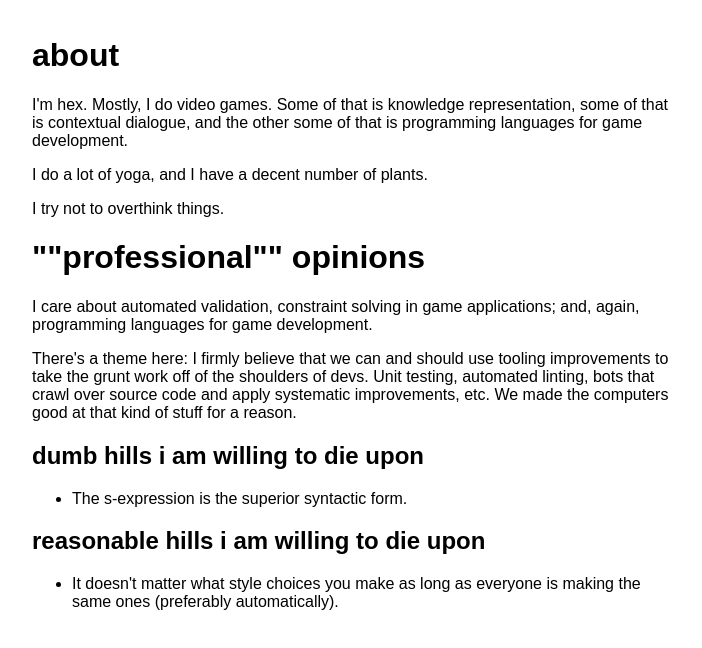
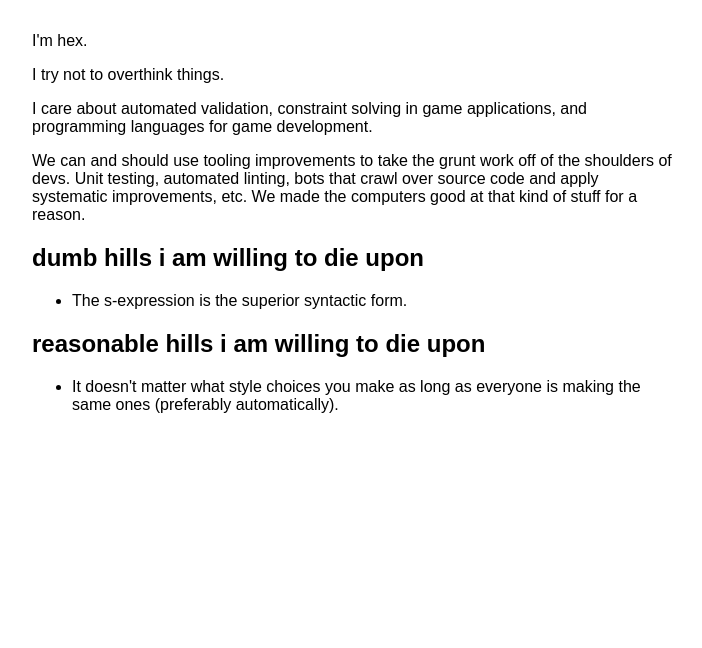
Before and after one commit to hecateeeee/hecateeeee.github.io, a plain HTML site: page index.html in a window 1280 px wide. Shown: the whole page, without its empty margins (288-990 px from the left). Drawn offline with Linux system fonts and the light colour scheme.

Commit message:
Add media-consumed; update index

```diff
--- a/index.html
+++ b/index.html
@@ -5,18 +5,14 @@
 <link href="css/main.css" type="text/css" rel="stylesheet">
 </head>
 <body>
-<h1>about</h1><p>I&#39;m hex. Mostly, I do video games. Some of that is knowledge
-representation, some of that is contextual dialogue, and the other some
-of that is programming languages for game development.</p>
-<p>I do a lot of yoga, and I have a decent number of plants.</p>
+<p>I&#39;m hex. </p>
 <p>I try not to overthink things.</p>
-<h1>&quot;&quot;professional&quot;&quot; opinions</h1><p>I care about automated validation, constraint solving in game
-applications; and, again, programming languages for game development.</p>
-<p>There&#39;s a theme here: I firmly believe that we can and should use
-tooling improvements to take the grunt work off of the shoulders of
-devs. Unit testing, automated linting, bots that crawl over source code
-and apply systematic improvements, etc. We made the computers good at
-that kind of stuff for a reason.</p>
+<p>I care about automated validation, constraint solving in game
+applications, and programming languages for game development.</p>
+<p>We can and should use tooling improvements to take the grunt work off of
+the shoulders of devs. Unit testing, automated linting, bots that crawl
+over source code and apply systematic improvements, etc. We made the
+computers good at that kind of stuff for a reason.</p>
 <h2>dumb hills i am willing to die upon</h2><ul>
 <li>The s-expression is the superior syntactic form.</li>
 </ul>
```
Also changed, not shown: media-consumed.html (added, +23 -0 lines).
